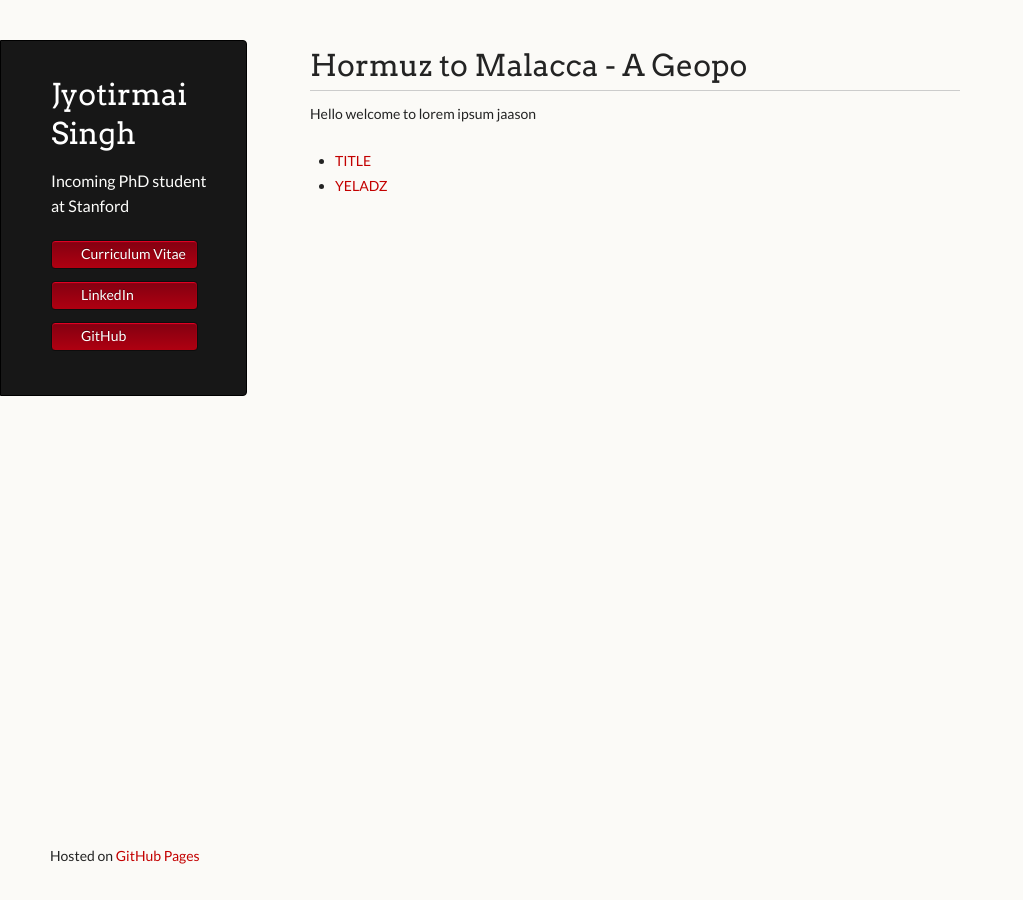
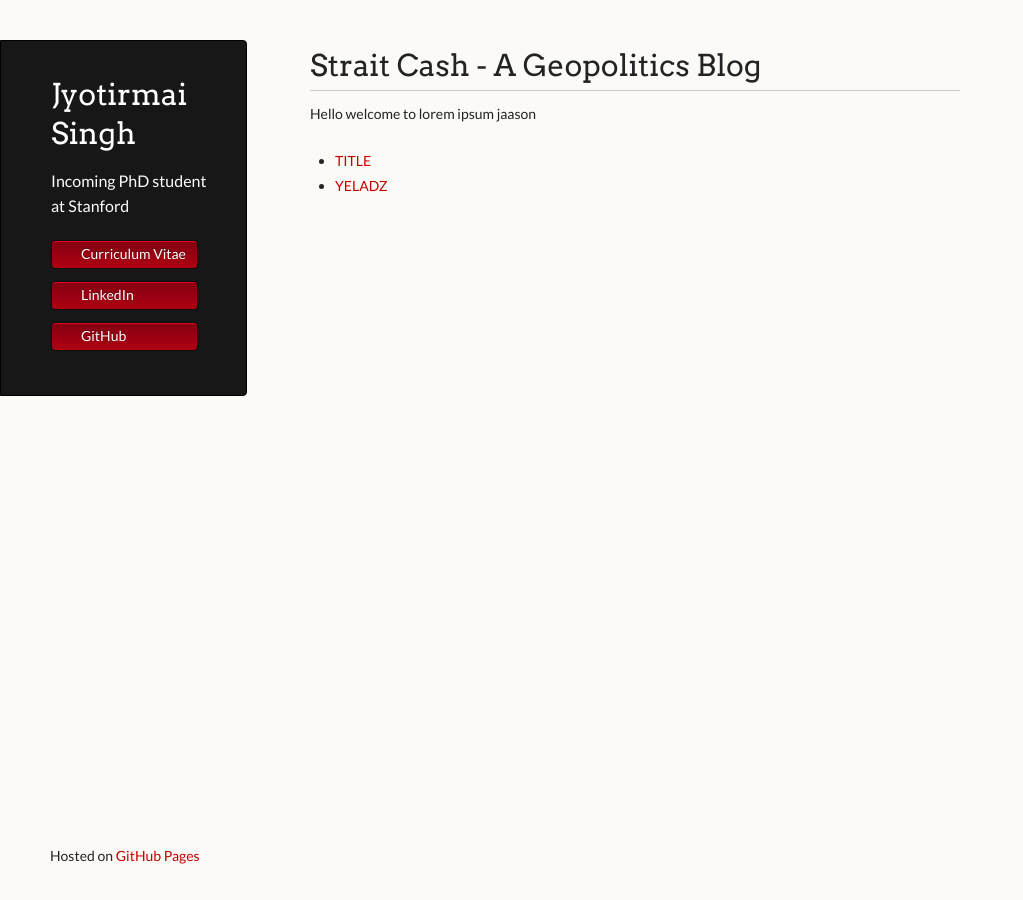
Before and after one commit to joe-singh/joe-singh.github.io, a Jekyll site: the page built from blog.md, in a window 1280 px wide. Shown: the whole page, without its empty margins (0-1023 px from the left). Built offline with Jekyll 4.4.1, drawn with Linux system fonts in a browser that asks for light colours.

Commit message:
change title

```diff
--- a/blog.md
+++ b/blog.md
@@ -10,7 +10,7 @@ There should be whitespace between paragraphs.
 
 There should be whitespace between paragraphs. We recommend including a README, or a file with information about your project.
 --->
-# Hormuz to Malacca - A Geopo
+# Strait Cash - A Geopolitics Blog
 
 Hello welcome to lorem ipsum jaason
 
```
